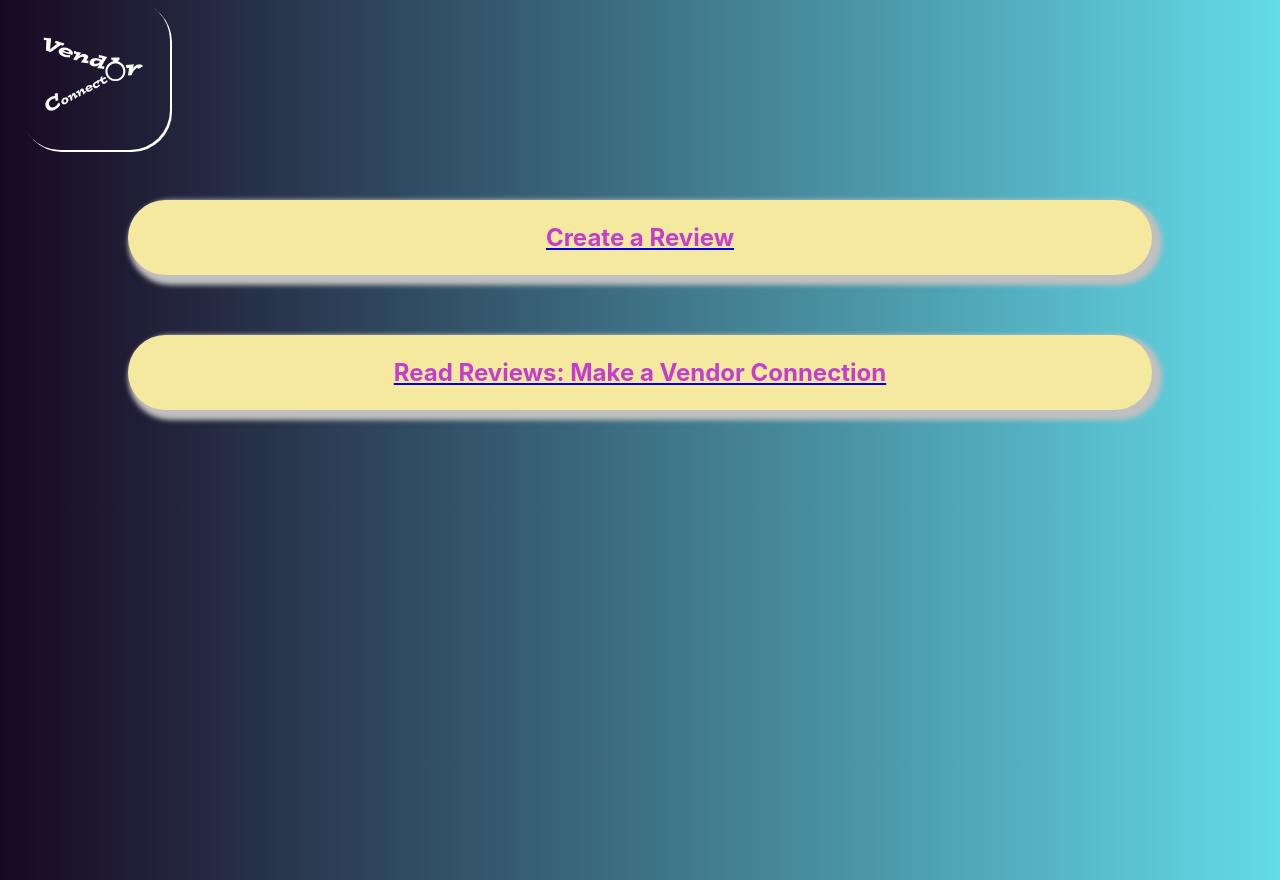
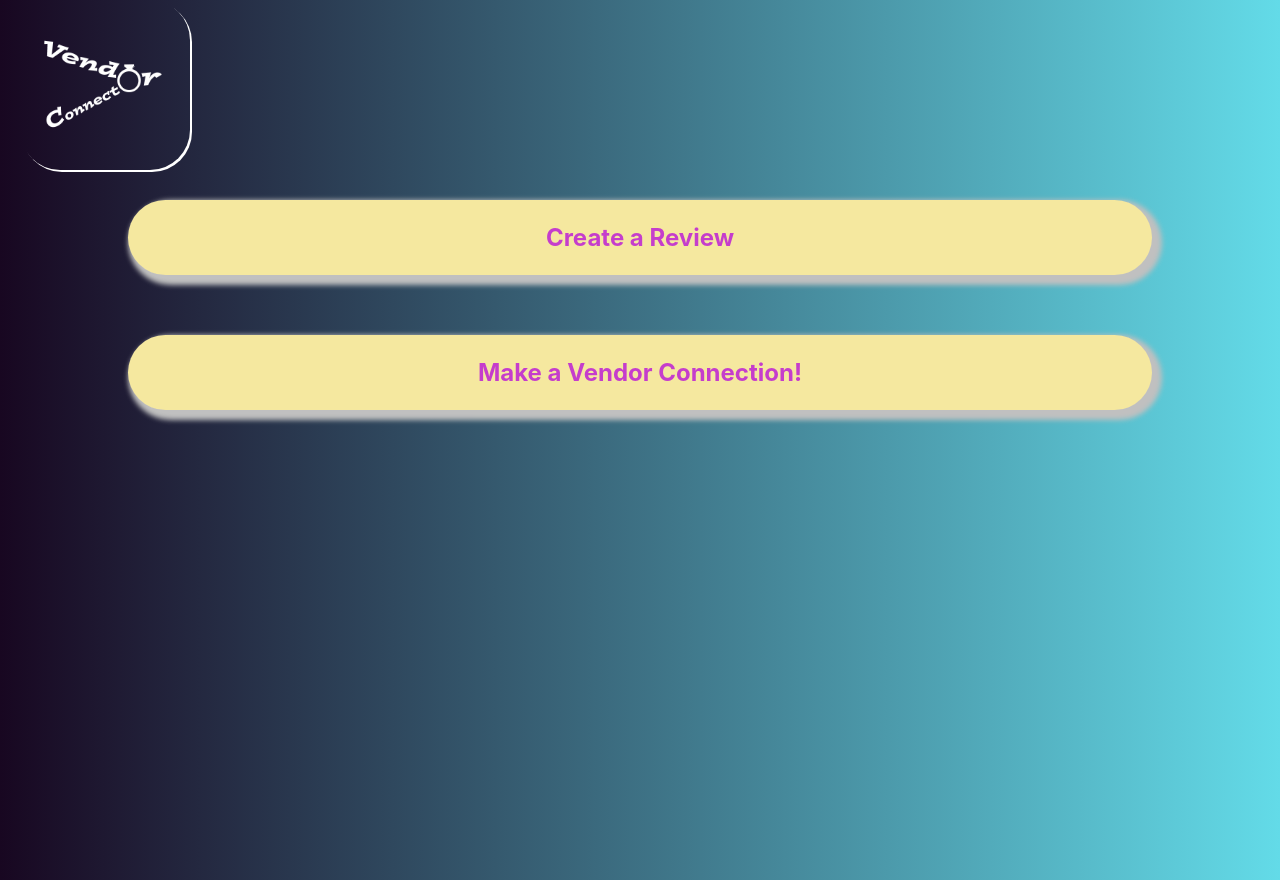
Before and after one commit to adamjmosebach/wedding-planning-app, a React (Create React App) app in the folder vendor-connector/: page / in a window 1280 px wide. Built offline with nearby package versions, Linux system fonts and the light colour scheme.

Commit message:
fixed underline on home page

```diff
--- a/vendor-connector/src/Home.css
+++ b/vendor-connector/src/Home.css
@@ -10,10 +10,12 @@
   margin-top: 50px;
   margin-bottom: 60px;
   color: rgb(197, 61, 204);
-  text-decoration: none;
 }
 .home-div {
   display: flex;
   flex-direction: column;
   align-items: center;
 }
+.create-link {
+  text-decoration: none;
+}
--- a/vendor-connector/src/Home.js
+++ b/vendor-connector/src/Home.js
@@ -6,8 +6,8 @@ function Home() {
   return (
     <div className='home-div'>
       <div className='home-options'>
-        <Link to='/create'><div className='home-option'><h2 id='create-opt'>Create a Review</h2></div></Link>
-        <Link to='/reviews'><div className='home-option'><h2 id='read-opt'>Read Reviews: Make a Vendor Connection</h2></div></Link>
+        <Link to='/create' className='create-link'><div className='home-option'><h2 id='create-opt'>Create a Review</h2></div></Link>
+        <Link to='/reviews' className='create-link'><div className='home-option'><h2 id='read'>Make a Vendor Connection!</h2></div></Link>
       </div>
     </div>
   )
--- a/vendor-connector/src/Nav.css
+++ b/vendor-connector/src/Nav.css
@@ -4,7 +4,7 @@
 
 }
 .logo {
-  height: 110px;
+  height: 130px;
   margin-left: 20px;
   border: 1px none white;
   padding: 20px;
```
